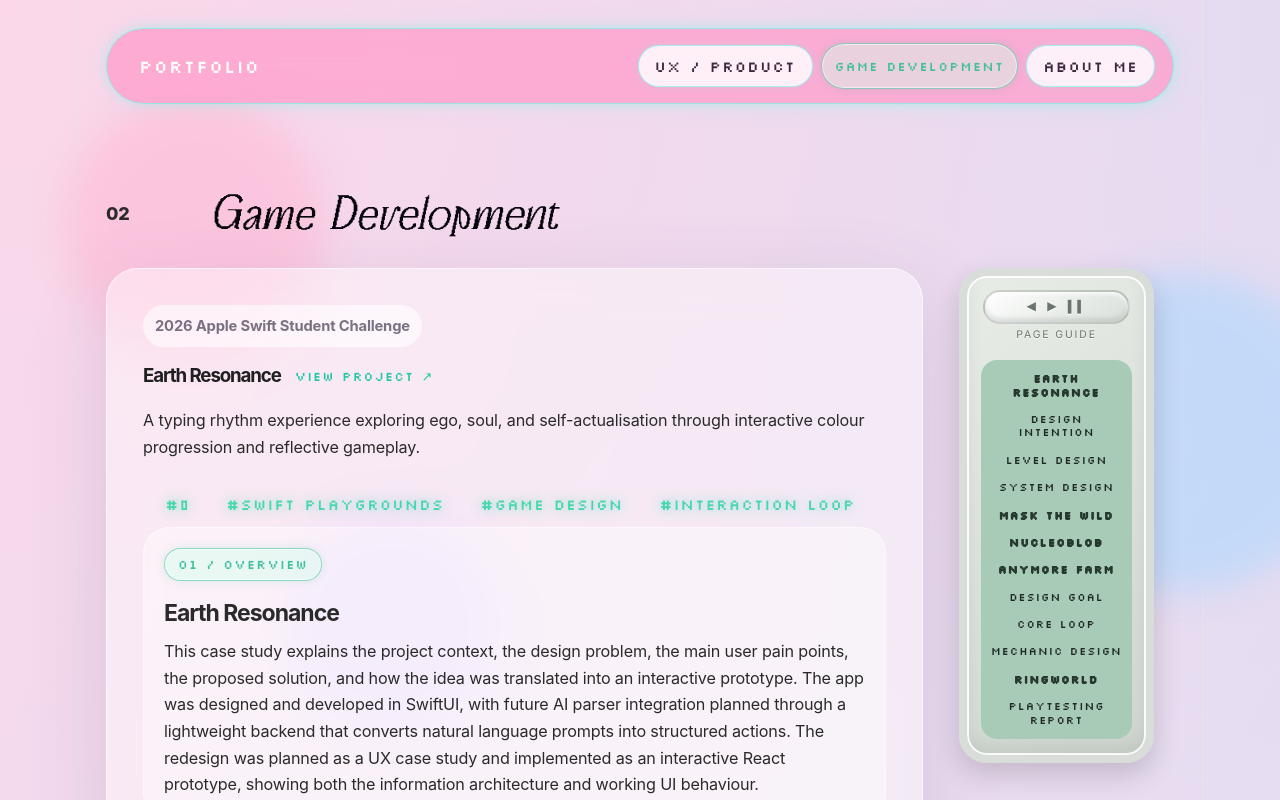
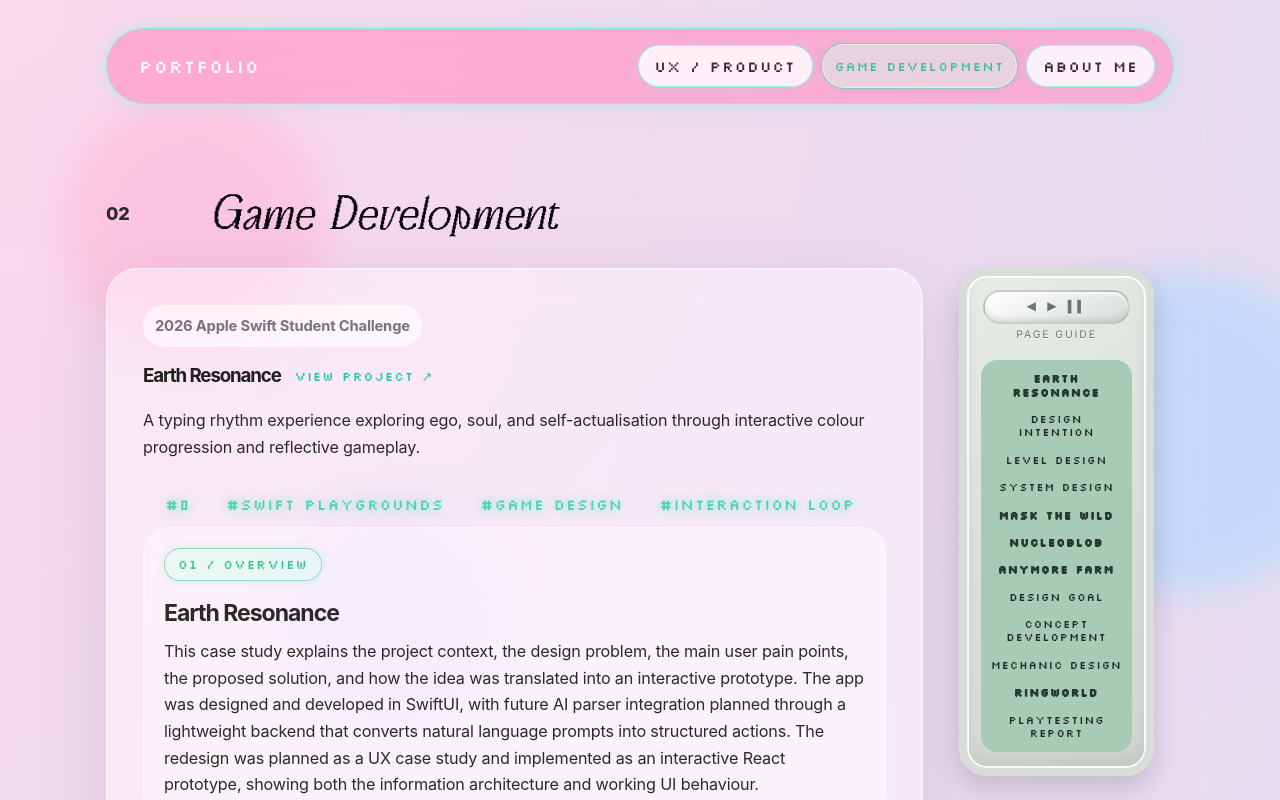
Before and after one commit to jesstasha/portfolio-2026, a React (Vite) app: page / in a window 1280 px wide. Both pictures are taken after a click on the button "GAME DEVELOPMENT". Shown: the top 800 px of the page. Built offline with nearby package versions, Linux system fonts and the light colour scheme.

Commit message:
Update Anymore Farm concept development section

```diff
--- a/src/App.jsx
+++ b/src/App.jsx
@@ -519,7 +519,7 @@ function ProjectPage({ number, title, description, projects }) {
       return [
         [`${slug}-overview`, project.title],
         [`${slug}-design-goal`, "Design Goal"],
-        [`${slug}-core-loop`, "Core Loop"],
+        [`${slug}-core-loop`, "Concept Development"],
         [`${slug}-systems`, "Mechanic Design"],
       ];
     }
@@ -730,19 +730,19 @@ function ProjectCard({ project, index }) {
           </section>
 
           <section id={`${projectSlug}-core-loop`}>
-            <span>03 / Core Loop</span>
-            <h4>Explore → discover corruption → target → expose → adapt.</h4>
+            <span>03 / Concept Development</span>
+            <h4>From Stoicism to interactive player choices.</h4>
 
             <ul>
-              <li>Explore the village and interact with NPCs.</li>
-              <li>Identify suspicious behaviour and hidden areas.</li>
-              <li>Expose corruption through accurate live broadcasts.</li>
-              <li>Adapt future decisions as suspicion increases.</li>
+              <li>Explore how values can be communicated through gameplay systems.</li>
+              <li>Transform philosophical ideas into player decisions and consequences.</li>
+              <li>Combine mechanics and narrative to create meaningful player experiences.</li>
+              <li>Develop Anymore Farm as a value-driven game about corruption and moral choices.</li>
             </ul>
 
             <figure className="anymore-slide">
               <img
-                src="/portfolio-2026/portfolio_pngs/core_loop.png"
+                src="/portfolio-2026/stoic.png"
                 alt="Anymore Farm gameplay pillars, progression and core gameplay loop"
               />
               <figcaption>
@@ -928,6 +928,7 @@ function ProjectCard({ project, index }) {
                   : "Each level moves from survival to self-actualisation through a red-to-blue progression. In SOUL MODE, players type level-specific words and continue toward the reflective ending. In EGO MODE, players may type any word for score and ranking, but lose access to the SOUL ending."}
             </p>
 
+
             {project.title === "Earth Resonance" && (
               <img
                 src="/portfolio-2026/portfolio_pngs/ego_soul_mode.png"
```
Also changed, not shown: public/stoic.png (added).
